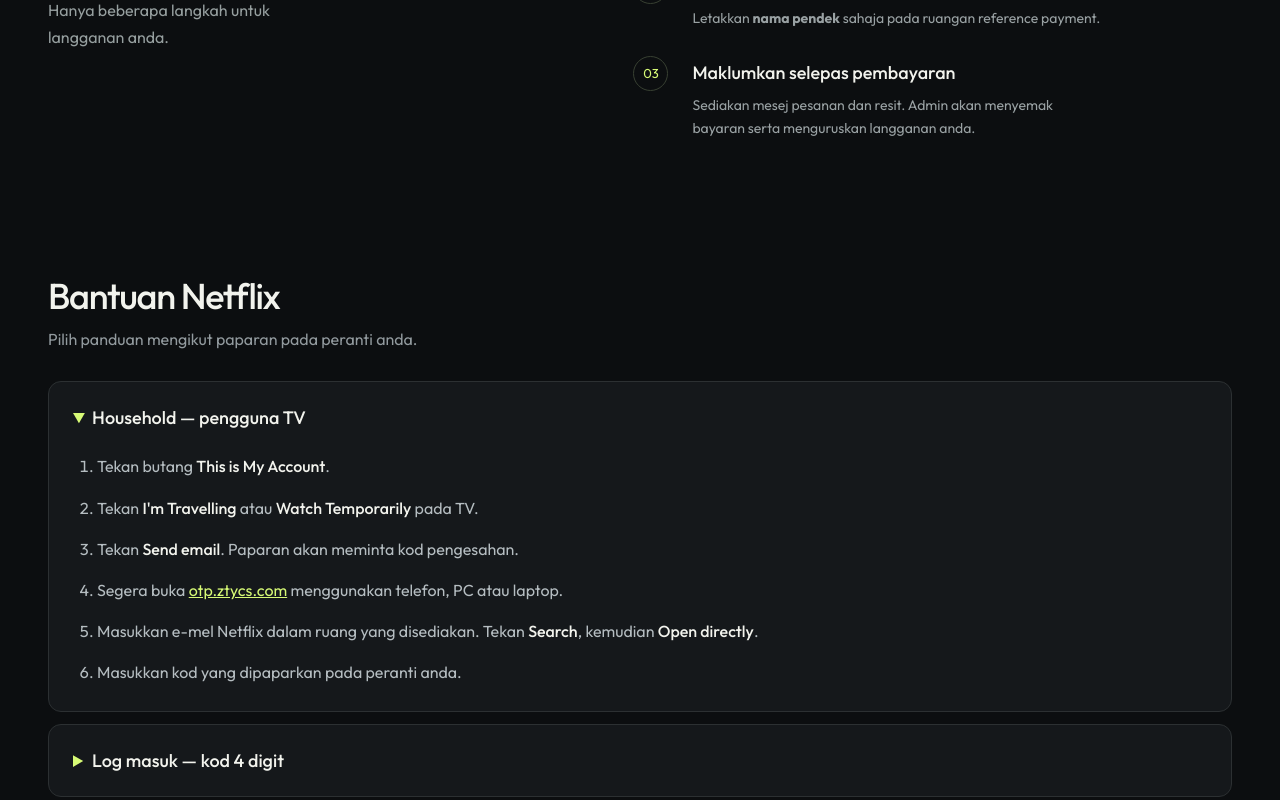
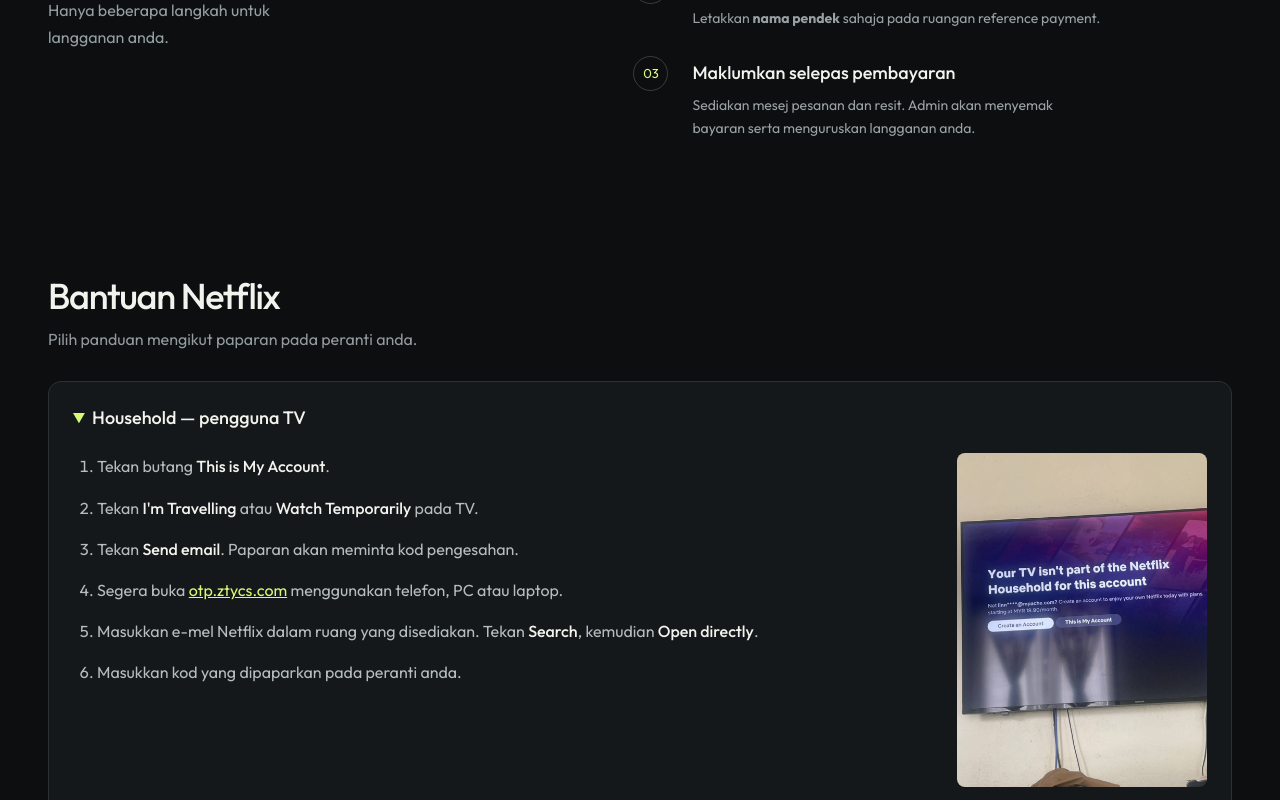
Before and after one commit to Azim1234444/trusted-empire, a React (Vite) app: page / in a window 1280 px wide. Both pictures are taken after a click on the heading "Household — pengguna TV". Shown: the part 1964-2764 px from the top of the page. Built offline with nearby package versions, Linux system fonts and the light colour scheme.

Commit message:
Add Netflix household TV example

```diff
--- a/app/page.tsx
+++ b/app/page.tsx
@@ -407,7 +407,7 @@
           </div>
           <details className="support-guide">
             <summary>Household — pengguna TV</summary>
-            <div className="guide-content">
+            <div className="guide-content guide-with-image">
               <ol>
                 <li>Tekan butang <strong>This is My Account</strong>.</li>
                 <li>Tekan <strong>I'm Travelling</strong> atau <strong>Watch Temporarily</strong> pada TV.</li>
@@ -416,6 +416,12 @@
                 <li>Masukkan e-mel Netflix dalam ruang yang disediakan. Tekan <strong>Search</strong>, kemudian <strong>Open directly</strong>.</li>
                 <li>Masukkan kod yang dipaparkan pada peranti anda.</li>
               </ol>
+              <figure>
+                <a href="/netflix-household-tv.png" target="_blank" rel="noopener noreferrer" aria-label="Buka gambar penuh paparan Netflix Household">
+                  <img src="/netflix-household-tv.png" alt="Paparan TV Netflix dengan mesej Your TV isn't part of the Netflix Household dan butang This is My Account." width={960} height={1280} loading="lazy" />
+                </a>
+                <figcaption>Contoh paparan Household. Tekan gambar untuk besarkan.</figcaption>
+              </figure>
             </div>
           </details>
           <details className="support-guide">
```
Also changed, not shown: public/netflix-household-tv.png (added).
